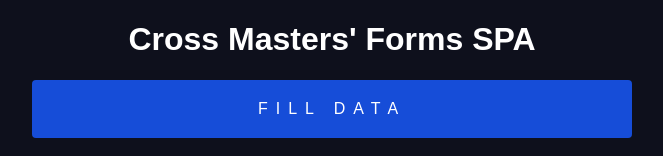
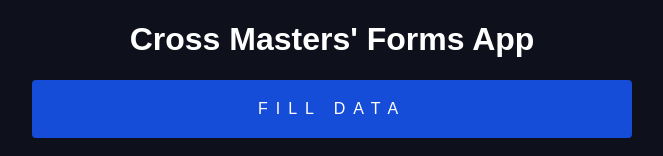
Before and after one commit to vladimirfed/formproject, a React (Create React App) app: page / in a window 1280 px wide. Shown: the top 156 px of the page, without its empty margins (308-971 px from the left). Built offline with nearby package versions, Linux system fonts and the light colour scheme; no server answers.

Commit message:
add currencies list

```diff
--- a/src/App.tsx
+++ b/src/App.tsx
@@ -47,7 +47,7 @@ export default function App() {
   //-----------------------------------------------------------------------------------------------
   return (
     <div className="App">
-      <h1>Cross Masters' Forms SPA</h1>
+      <h1>Cross Masters' Forms App</h1>
 
       <button className="btn"
         onClick={(e) => {
```
Also changed, not shown: 1 other file (tests, documents, lock files or other folders).
